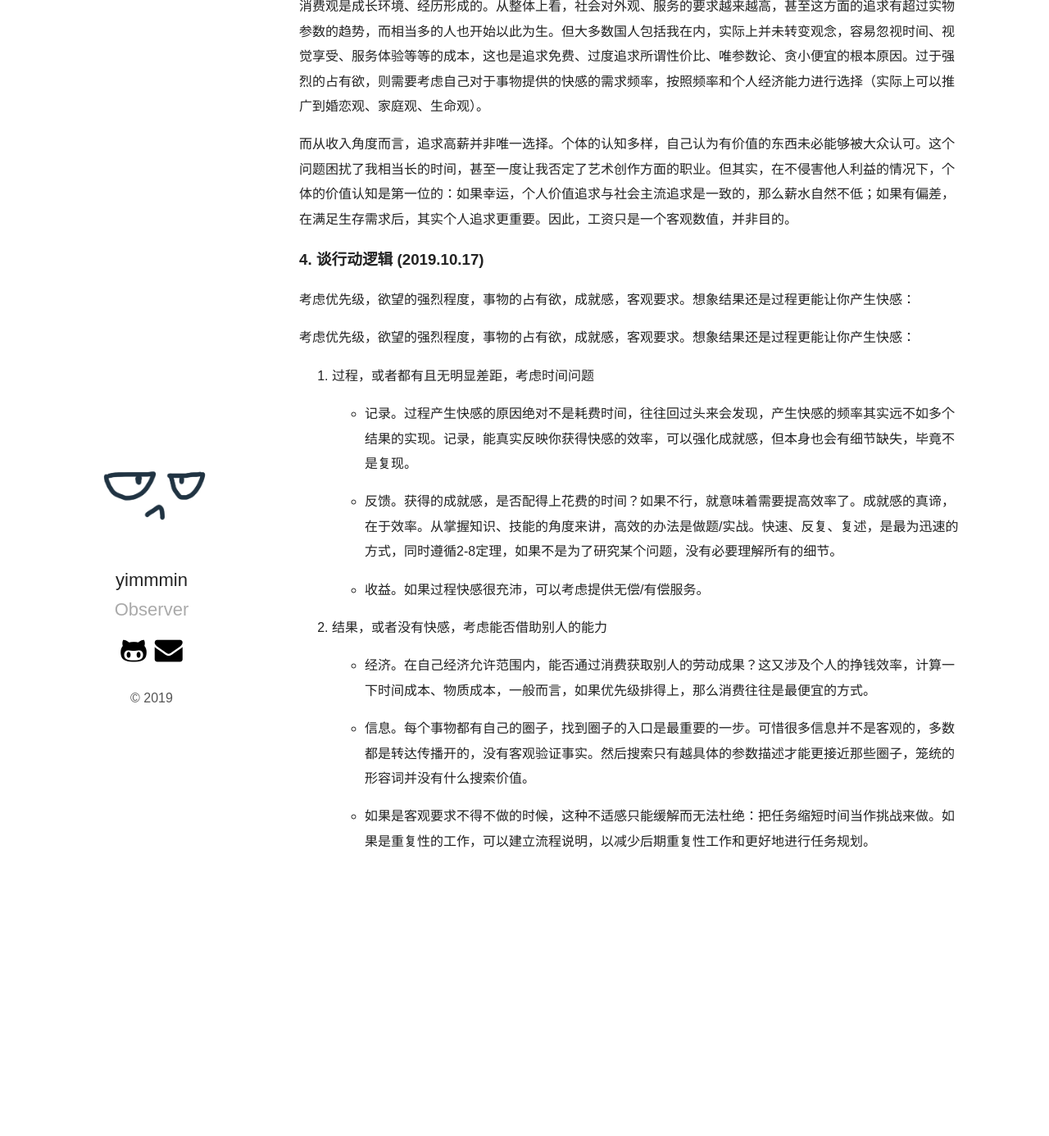
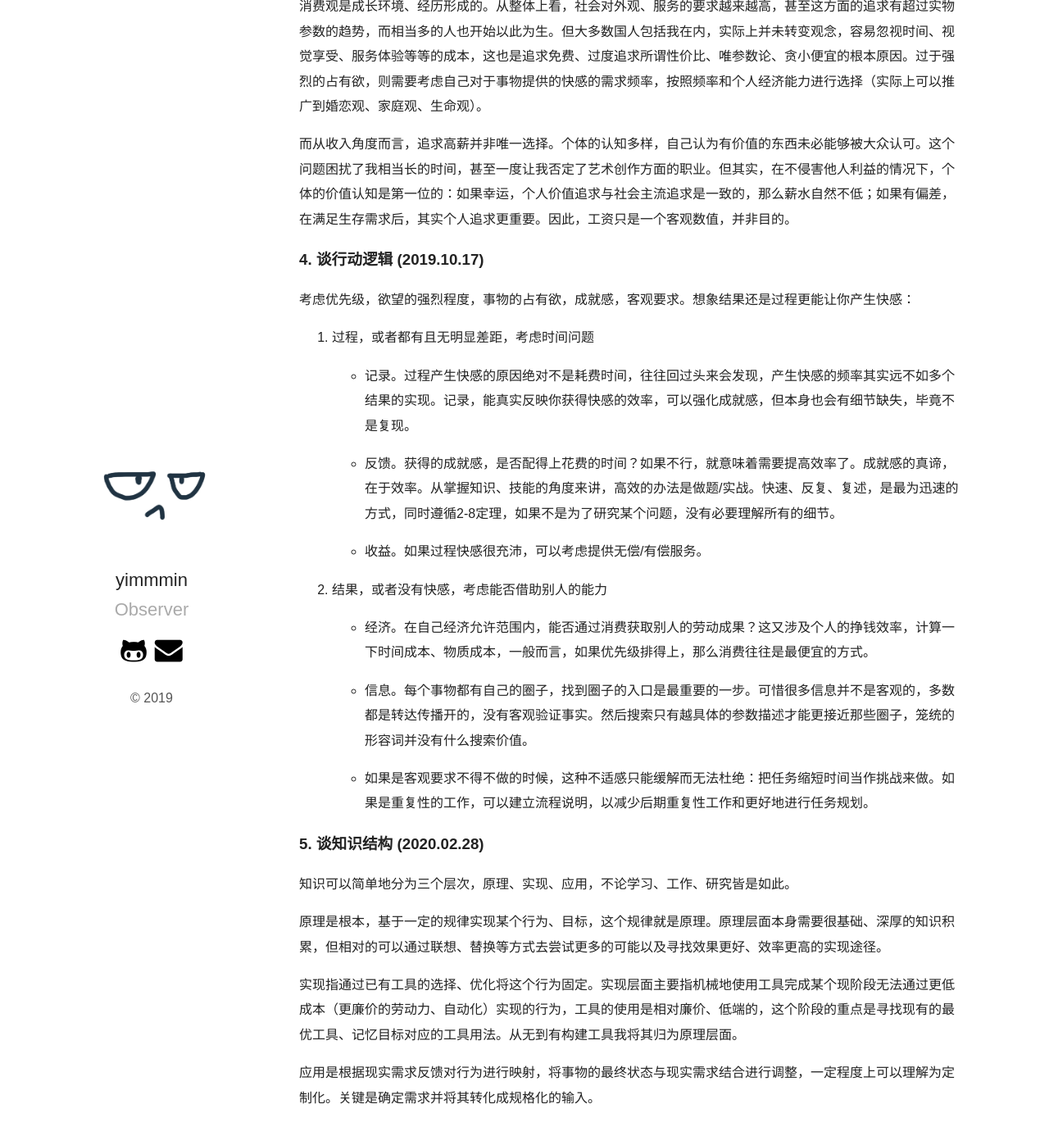
Before and after one commit to yimmmin/yimmmin.github.io, a Jekyll site: the page built from _posts/2019-09-19-ravings.md, in a window 1280 px wide and 1400 px high, scrolled down 1088 px. Shown: the top 1386 px of the window at 82% size. Built offline with Jekyll 4.4.1, drawn with Linux system fonts in a browser that asks for light colours; before the commit the page ends 2175 px from its top, so only the background shows below that; some of the changed text lies outside the part shown.

Commit message:
Update 2019-09-19-ravings.md

```diff
--- a/_posts/2019-09-19-ravings.md
+++ b/_posts/2019-09-19-ravings.md
@@ -1,7 +1,7 @@
 ---
 layout: post
 title: 杂谈
-date: 2019-10-17 16:26:00
+date: 2020-02-28 16:10:00
 categories: drivel
 tags: 杂谈
 excerpt: 1. 谈艺术美感 (2019.09.19) 艺术创作的美感由两个要素构成，现实感与梦幻感。 现实感，真实感，展示细节，使人感觉身临其境。匠气，一般是极其追求现实感，其梦幻感一般比较薄弱甚至没有，又或者试图用自己设定的某种无法引发其他大多数人共鸣的规则来替代这种梦幻感。 梦幻感，负责进行筛选，将毋需展示的东西过滤，同时要有能引发人的情绪波动的能力...
@@ -39,8 +39,6 @@ excerpt: 1. 谈艺术美感 (2019.09.19) 艺术创作的美感由两个要素构
 
 考虑优先级，欲望的强烈程度，事物的占有欲，成就感，客观要求。想象结果还是过程更能让你产生快感：
 
-考虑优先级，欲望的强烈程度，事物的占有欲，成就感，客观要求。想象结果还是过程更能让你产生快感：
-
 1. 过程，或者都有且无明显差距，考虑时间问题
 
     - 记录。过程产生快感的原因绝对不是耗费时间，往往回过头来会发现，产生快感的频率其实远不如多个结果的实现。记录，能真实反映你获得快感的效率，可以强化成就感，但本身也会有细节缺失，毕竟不是复现。
@@ -56,3 +54,13 @@ excerpt: 1. 谈艺术美感 (2019.09.19) 艺术创作的美感由两个要素构
     - 信息。每个事物都有自己的圈子，找到圈子的入口是最重要的一步。可惜很多信息并不是客观的，多数都是转达传播开的，没有客观验证事实。然后搜索只有越具体的参数描述才能更接近那些圈子，笼统的形容词并没有什么搜索价值。
 
     - 如果是客观要求不得不做的时候，这种不适感只能缓解而无法杜绝：把任务缩短时间当作挑战来做。如果是重复性的工作，可以建立流程说明，以减少后期重复性工作和更好地进行任务规划。
+
+### 5. 谈知识结构 (2020.02.28)
+
+知识可以简单地分为三个层次，原理、实现、应用，不论学习、工作、研究皆是如此。
+
+原理是根本，基于一定的规律实现某个行为、目标，这个规律就是原理。原理层面本身需要很基础、深厚的知识积累，但相对的可以通过联想、替换等方式去尝试更多的可能以及寻找效果更好、效率更高的实现途径。
+
+实现指通过已有工具的选择、优化将这个行为固定。实现层面主要指机械地使用工具完成某个现阶段无法通过更低成本（更廉价的劳动力、自动化）实现的行为，工具的使用是相对廉价、低端的，这个阶段的重点是寻找现有的最优工具、记忆目标对应的工具用法。从无到有构建工具我将其归为原理层面。
+
+应用是根据现实需求反馈对行为进行映射，将事物的最终状态与现实需求结合进行调整，一定程度上可以理解为定制化。关键是确定需求并将其转化成规格化的输入。
```
